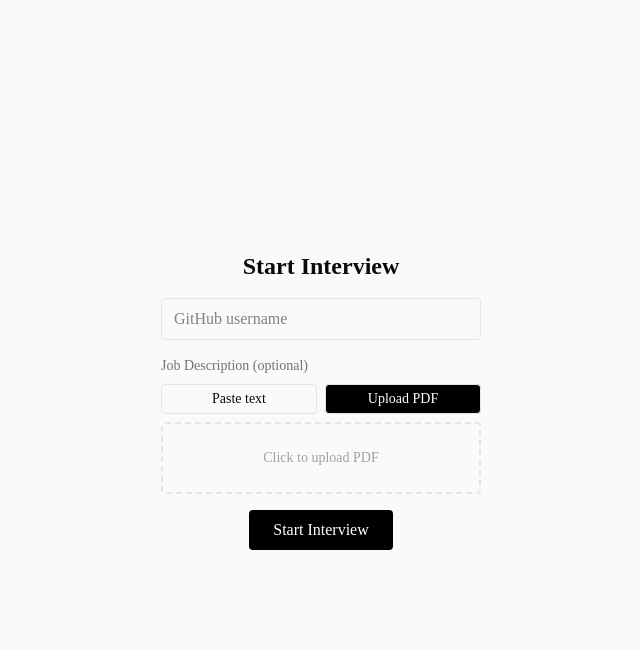
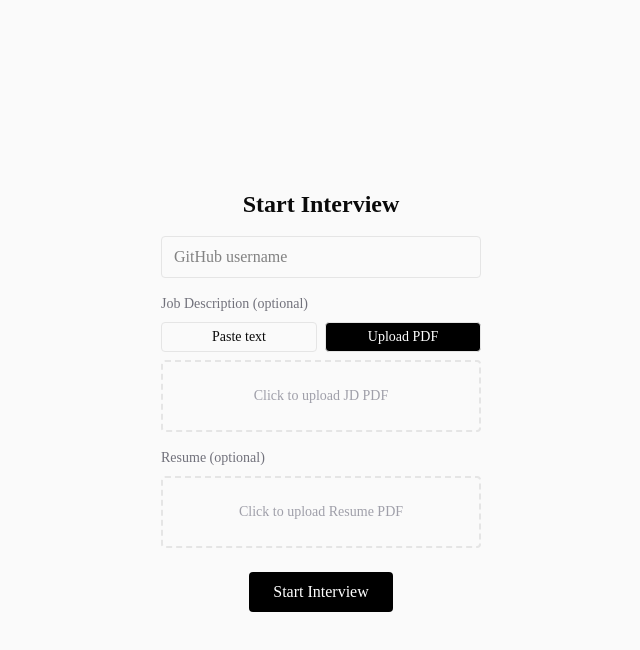
Before and after one commit to adityaraj-143/intervyu, a Next.js app in the folder frontend/: page / in a window 1280 px wide. Both pictures are taken after a click on the button "Upload PDF". Shown: the top 650 px of the page, without its empty margins (319-959 px from the left). Built offline with nearby package versions, Linux system fonts and the light colour scheme; no server answers.

Commit message:
feat: add resume upload UI on home page

```diff
--- a/frontend/app/page.tsx
+++ b/frontend/app/page.tsx
@@ -13,8 +13,12 @@ export default function Home() {
   const [jdMode, setJdMode] = useState<JdMode>("text");
   const [jdText, setJdText] = useState<string>("");
   const [pdfFile, setPdfFile] = useState<File | null>(null);
+  const [resumeFile, setResumeFile] = useState<File | null>(null);
   const [loading, setLoading] = useState(false);
-  const fileInputRef = useRef<HTMLInputElement>(null);
+
+  const jdFileInputRef = useRef<HTMLInputElement>(null);
+  const resumeFileInputRef = useRef<HTMLInputElement>(null);
+
   const router = useRouter();
 
   const handleClick = async () => {
@@ -37,6 +41,10 @@ export default function Home() {
         formData.append("jobDescriptionText", jdText.trim());
       } else if (jdMode === "pdf" && pdfFile) {
         formData.append("jobDescriptionPdf", pdfFile);
+      }
+
+      if (resumeFile) {
+        formData.append("resumePdf", resumeFile);
       }
 
       const resp = await axios.post(`${BACKEND_URL}/api/v1/interview`, formData, {
@@ -95,15 +103,15 @@ export default function Home() {
         ) : (
           <div
             className="border-2 border-dashed rounded px-3 py-6 text-center text-sm text-zinc-400 cursor-pointer hover:border-zinc-500 transition-colors"
-            onClick={() => fileInputRef.current?.click()}
+            onClick={() => jdFileInputRef.current?.click()}
           >
             {pdfFile ? (
               <span className="text-zinc-700 dark:text-zinc-300">📄 {pdfFile.name}</span>
             ) : (
-              "Click to upload PDF"
+              "Click to upload JD PDF"
             )}
             <input
-              ref={fileInputRef}
+              ref={jdFileInputRef}
               type="file"
               accept=".pdf"
               className="hidden"
@@ -113,10 +121,32 @@ export default function Home() {
         )}
       </div>
 
+      {/* Resume section */}
+      <div className="flex flex-col w-80 gap-2">
+        <p className="text-sm text-zinc-500">Resume (optional)</p>
+        <div
+          className="border-2 border-dashed rounded px-3 py-6 text-center text-sm text-zinc-400 cursor-pointer hover:border-zinc-500 transition-colors"
+          onClick={() => resumeFileInputRef.current?.click()}
+        >
+          {resumeFile ? (
+            <span className="text-zinc-700 dark:text-zinc-300">📄 {resumeFile.name}</span>
+          ) : (
+            "Click to upload Resume PDF"
+          )}
+          <input
+            ref={resumeFileInputRef}
+            type="file"
+            accept=".pdf"
+            className="hidden"
+            onChange={(e) => setResumeFile(e.target.files?.[0] ?? null)}
+          />
+        </div>
+      </div>
+
       <button
         onClick={handleClick}
         disabled={loading}
-        className="px-6 py-2 bg-black text-white dark:bg-white dark:text-black rounded font-medium disabled:opacity-50"
+        className="px-6 py-2 bg-black text-white dark:bg-white dark:text-black rounded font-medium disabled:opacity-50 mt-2"
       >
         {loading ? "Starting..." : "Start Interview"}
       </button>
```
